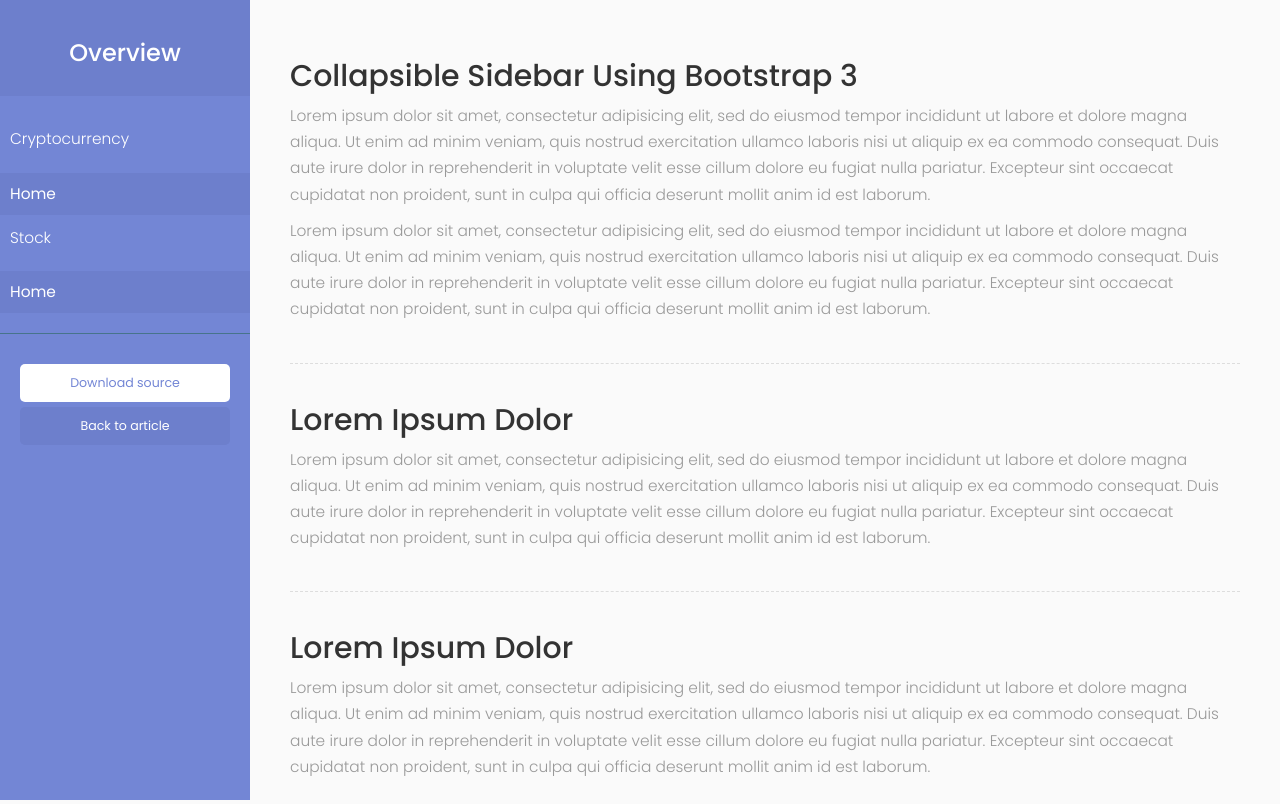
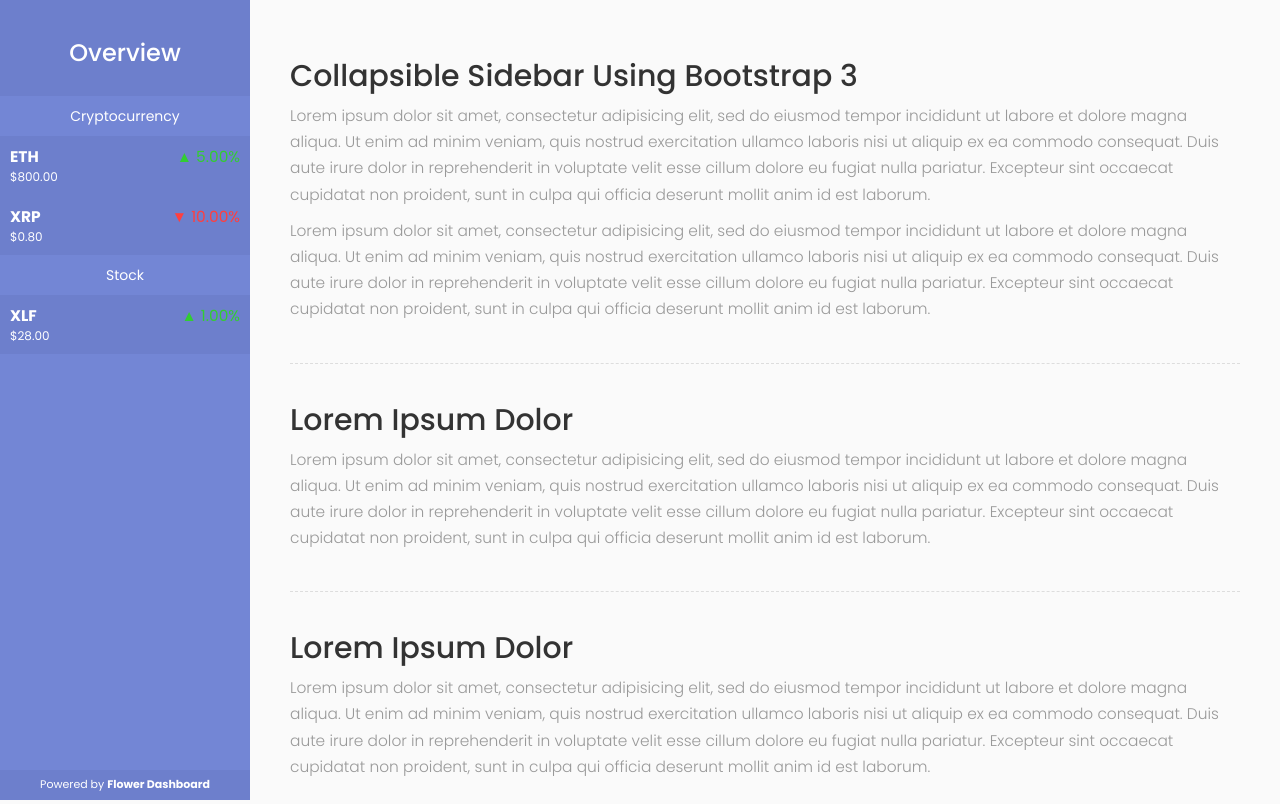
Before and after one commit to weidizhang/Flower-Dashboard, a plain HTML site: page index.html in a window 1280 px wide. Shown: the top 804 px of the page. Drawn offline with nearby package versions, Linux system fonts and the light colour scheme.

Commit message:
Work on sidebar theme mockup

```diff
--- a/index.html
+++ b/index.html
@@ -15,9 +15,6 @@
         <script src="https://maxcdn.bootstrapcdn.com/bootstrap/3.3.7/js/bootstrap.min.js"></script>
     </head>
     <body>
-
-
-
         <div class="wrapper">
             <!-- Sidebar Holder -->
             <nav id="sidebar">
@@ -26,21 +23,42 @@
                 </div>
 
                 <ul class="list-unstyled components">
-                    <p>Cryptocurrency</p>
-                    <li class="active">
-                        <a href="#homeSubmenu">Home</a>
-                    </li>
+                    <div class="type-header">Cryptocurrency</div>
 
-                    <p>Stock</p>
-                    <li class="active">
-                        <a href="#homeSubmenu">Home</a>
-                    </li>
+                    <div data-asset="cryptocurrency:ETH">
+                        <li class="active">
+                            <a href="#">
+                                <span class="asset-name">ETH</span>
+                                <span class="asset-change movement-up"><span class="asset-arrow">&#9650;</span> <span class="asset-percenage">5.00%</span></span>
+                                <div class="asset-value">$800.00</div>
+                            </a>
+                        </li>
+                    </div>
+                    <div data-asset="cryptocurrency:XRP">
+                        <li class="active">
+                            <a href="#">
+                                <span class="asset-name">XRP</span>
+                                <span class="asset-change movement-down"><span class="asset-arrow">&#9660;</span> <span class="asset-percenage">10.00%</span></span>
+                                <div class="asset-value">$0.80</div>
+                            </a>
+                        </li>
+                    </div>
+
+                    <div class="type-header">Stock</div>
+                    <div data-asset="stock:XLF">
+                        <li class="active">
+                            <a href="#">
+                                <span class="asset-name">XLF</span>
+                                <span class="asset-change movement-up"><span class="asset-arrow">&#9650;</span> <span class="asset-percenage">1.00%</span></span>
+                                <div class="asset-value">$28.00</div>
+                            </a>
+                        </li>
+                    </div>
                 </ul>
 
-                <ul class="list-unstyled CTAs">
-                    <li><a href="https://bootstrapious.com/tutorial/files/sidebar.zip" class="download">Download source</a></li>
-                    <li><a href="https://bootstrapious.com/p/bootstrap-sidebar" class="article">Back to article</a></li>
-                </ul>
+                <div id="sidebar-footer">
+                    <div id="footer-note">Powered by <a href="#">Flower Dashboard</a></div>
+                </div>
             </nav>
 
             <!-- Page Content Holder -->
--- a/sidebar-custom.css
+++ b/sidebar-custom.css
@@ -2,6 +2,56 @@
  * @author Weidi Zhang
  */
 
+.list-unstyled {
+    padding-top: 0px !important;
+    border-bottom: none !important;
+}
+
 #sidebar h3 {
     text-align: center;
 }
+
+.type-header {
+    padding: 10px;
+    text-align: center;
+}
+
+.asset-name {
+    font-weight: bold;
+}
+
+.asset-change {
+    float: right;
+}
+
+.asset-value {
+    font-size: 12px;
+}
+
+.movement-up {
+    color: limegreen;
+}
+
+.movement-down {
+    color: #ff3f3f;
+}
+
+#sidebar-footer {
+    position: absolute;
+    bottom: 0;
+    width: 100%;
+    height: 30px;
+
+    background-color: #6d7fcc;
+}
+
+#footer-note {
+    font-size: 11px;
+    text-align: center;
+
+    margin-top: 7px;
+}
+
+#footer-note a {
+    font-weight: bold;
+}
```
